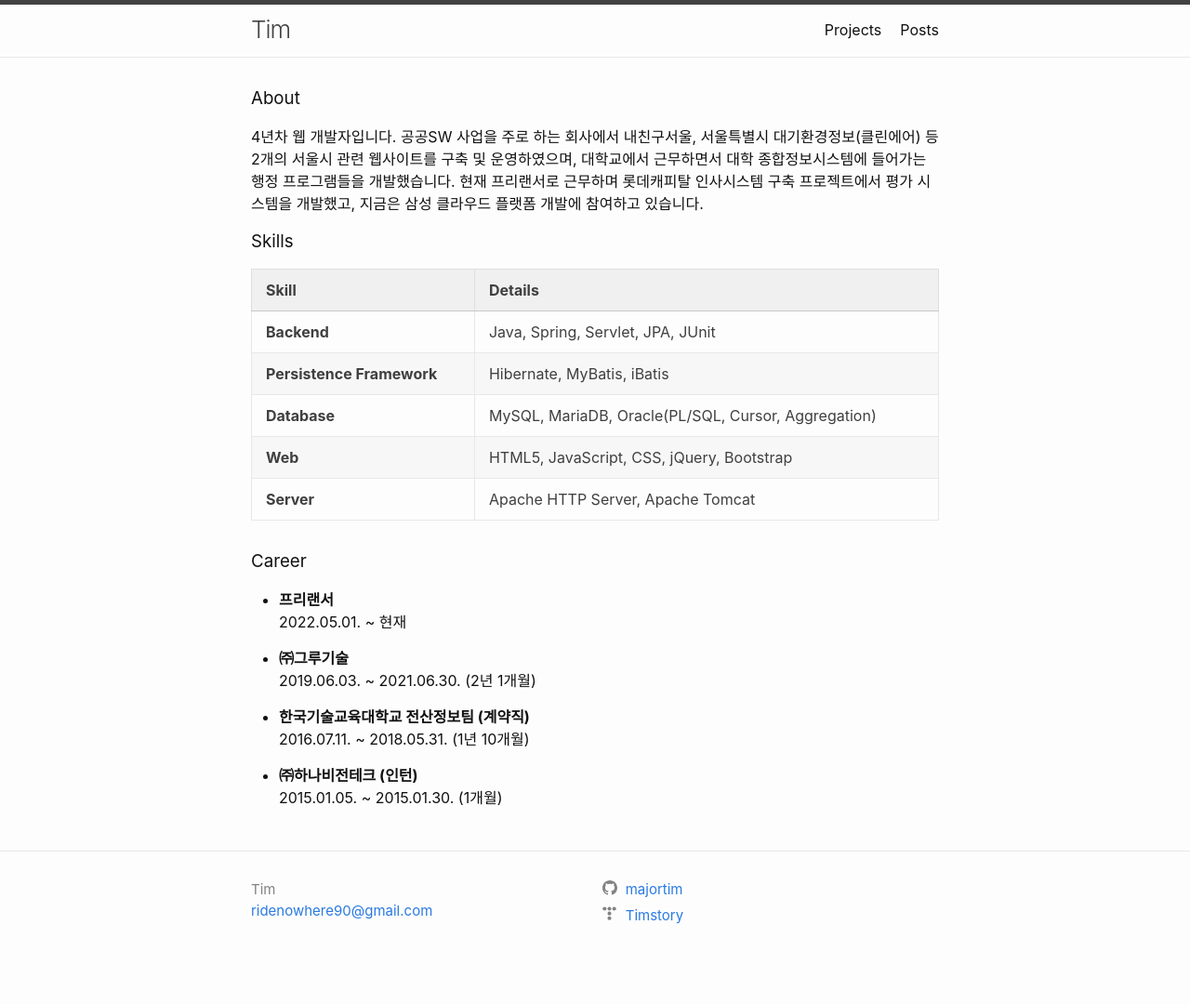
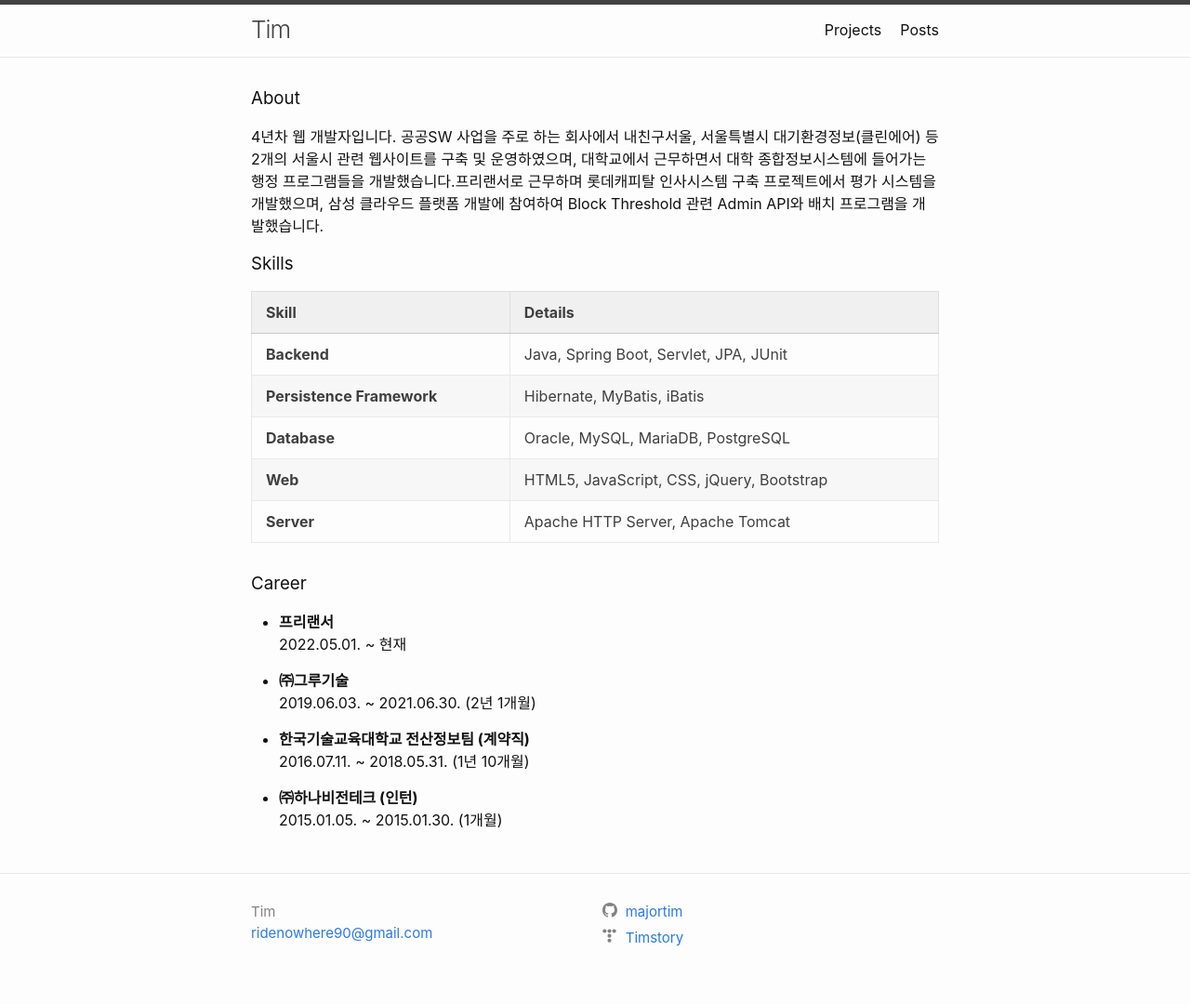
Before and after one commit to majortim/majortim.github.io, a Jekyll site: the page built from index.md, in a window 1280 px wide. Shown: the whole page at 93% size. Built offline with Jekyll 4.4.1, drawn with Linux system fonts in a browser that asks for light colours; before the commit the page ends 1056 px from its top, so only the background shows below that.

Commit message:
경력 업데이트

```diff
--- a/index.md
+++ b/index.md
@@ -5,16 +5,17 @@ description: 웹 개발자 Tim의 포트폴리오입니다. Java / Web / Spring
 ---
 
 ### About
-4년차 웹 개발자입니다. 공공SW 사업을 주로 하는 회사에서 내친구서울, 서울특별시 대기환경정보(클린에어) 등 2개의 서울시 관련 웹사이트를 구축 및 운영하였으며, 대학교에서 근무하면서 대학 종합정보시스템에 들어가는 행정 프로그램들을 개발했습니다. 현재 프리랜서로 근무하며 롯데캐피탈 인사시스템 구축 프로젝트에서 평가 시스템을 개발했고, 지금은 삼성 클라우드 플랫폼 개발에 참여하고 있습니다.
+4년차 웹 개발자입니다. 공공SW 사업을 주로 하는 회사에서 내친구서울, 서울특별시 대기환경정보(클린에어) 등 2개의 서울시 관련 웹사이트를 구축 및 운영하였으며, 대학교에서 근무하면서 대학 종합정보시스템에 들어가는 행정 프로그램들을 개발했습니다.프리랜서로 근무하며 롯데캐피탈 인사시스템 구축 프로젝트에서 평가 시스템을 개발했으며, 삼성 클라우드 플랫폼 개발에
+참여하여 Block Threshold 관련 Admin API와 배치 프로그램을 개발했습니다.
 
 ### Skills
 
 |---
 | Skill | Details |
 |-|-|
-| **Backend** | Java, Spring, Servlet, JPA, JUnit |
+| **Backend** | Java, Spring Boot, Servlet, JPA, JUnit |
 | **Persistence Framework** | Hibernate, MyBatis, iBatis |
-| **Database** | MySQL, MariaDB, Oracle(PL/SQL, Cursor, Aggregation)
+| **Database** | Oracle, MySQL, MariaDB, PostgreSQL
 | **Web** | HTML5, JavaScript, CSS, jQuery, Bootstrap
 | **Server** | Apache HTTP Server, Apache Tomcat |
 |---
```
